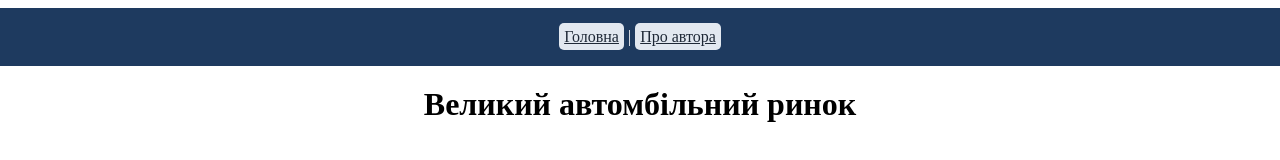
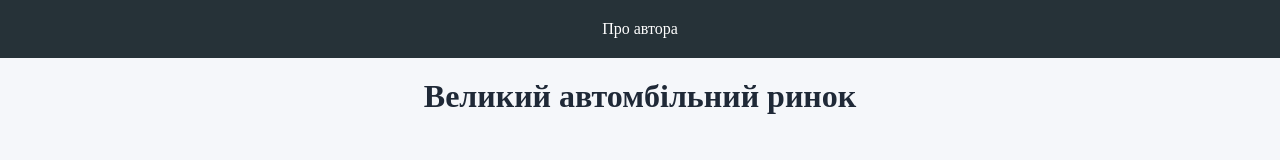
Before and after one commit to leuss7/web-course, a plain HTML site: page index.html in a window 1280 px wide. Drawn offline with Linux system fonts and the light colour scheme.

Commit message:
невеличкі допрацювання

```diff
--- a/index.html
+++ b/index.html
@@ -8,7 +8,6 @@
 </head>
 <header>
      <nav class="navbar">
-        <a href="index.html" class="head-link">Головна</a> |
         <a href="about.html" class="author-link">Про автора</a>
     </nav>
 </header>
--- a/style.css
+++ b/style.css
@@ -1,29 +1,43 @@
+body {
+    margin: 0;
+    background-color: #F5F7FA;
+    color: #1F2937;
+}
+
 header {
-  background-color: #1e3a5f;
-  color: #fff;
-  padding: 20px;
-  margin: 0px -20px 20px;
-  text-align: center;
-
+    background-color: #263238;
+    color: #FFFFFF;
+    padding: 20px;
+    margin: 0 0 20px;
+    text-align: center;
 }
 
 .head-link {
-  color: #1f2937;
-  background:#e2e8f0;
-  padding: 5px;
-  border-radius: 5px;
-
+    color: #FFFFFF;
+    background-color: #14B8A6;
+    padding: 8px 16px;
+    border-radius: 8px;
+    text-decoration: none;
 }
 
 .author-link {
-  color: #1f2937;
-  background:#e2e8f0;
-  padding: 5px;
-  border-radius: 5px;
-
+    color: #FFFFFF;
+    background-color: transparent;
+    padding: 10px 16px;
+    border-radius: 8px;
+    text-decoration: none;
 }
 
-h1{
+.head-link:hover {
+    background-color: #0D9488;
+}
+
+.author-link:hover {
+    color: #2DD4BF;
+}
+
+h1 {
     margin-top: 5px;
     text-align: center;
+    color: #1F2937;
 }
```
